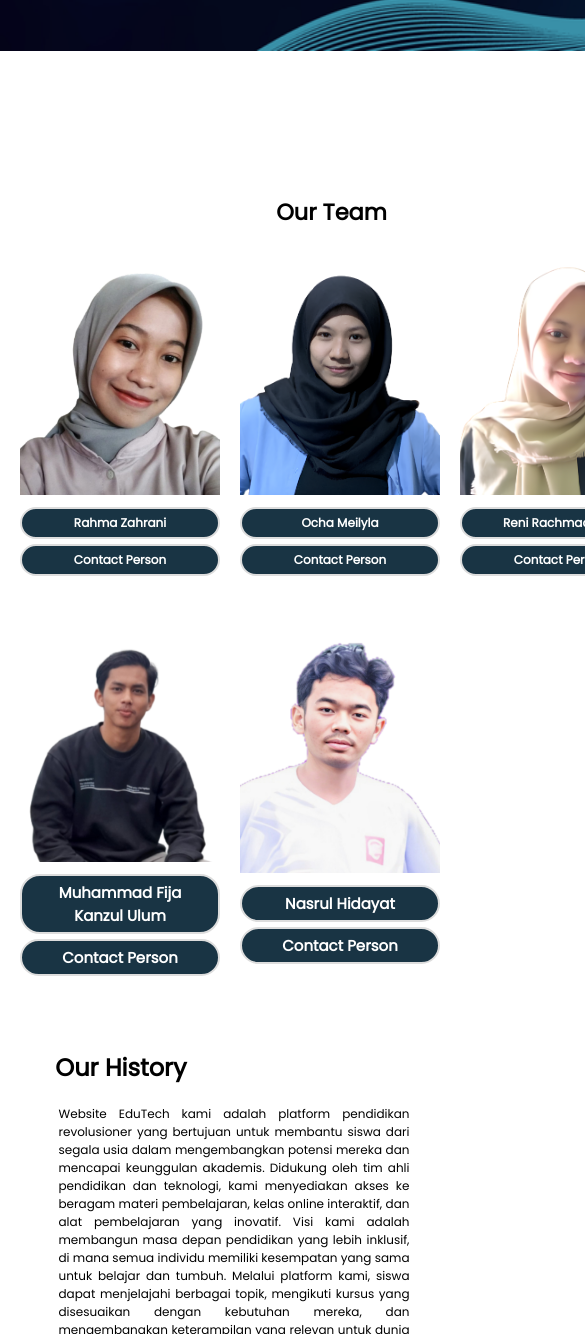
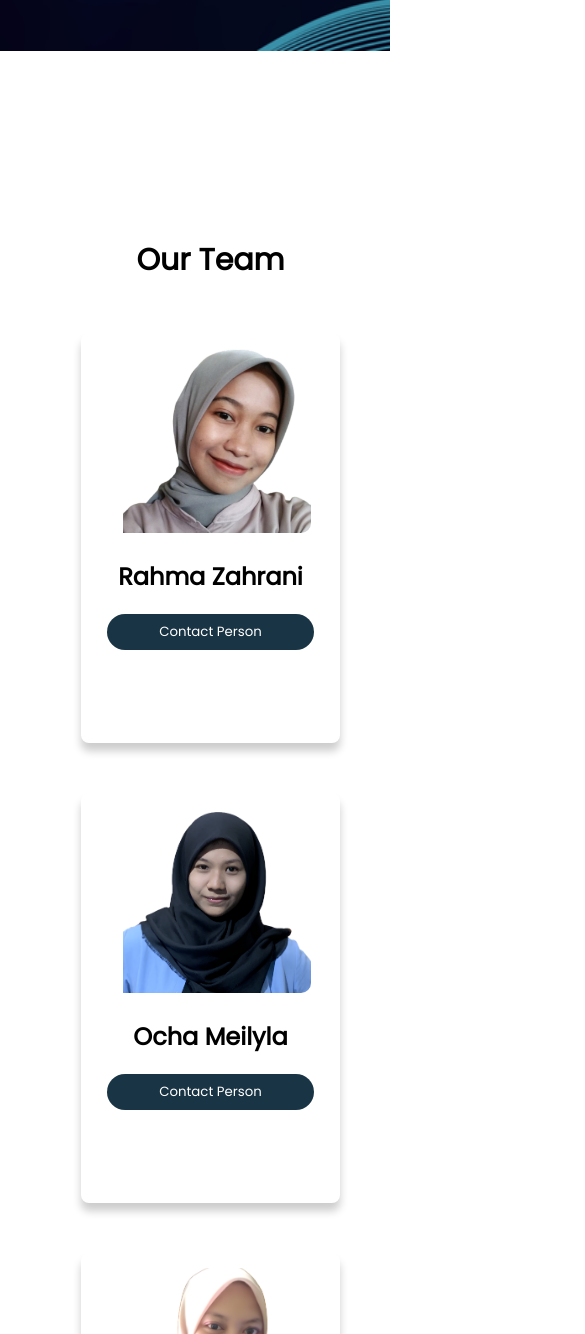
Before and after one commit to muhammadfija/FE-Jayapura-10, a plain HTML site: page About/EduSpaceAbout.html in a window 390 px wide. Shown: the part 666-2000 px from the top of the page, 585 px wide, since content can reach past the window. Drawn offline with nearby package versions, Linux system fonts and the light colour scheme.

Commit message:
Update Display Grid

```diff
--- a/About/EduSpaceAbout.css
+++ b/About/EduSpaceAbout.css
@@ -108,97 +108,86 @@ body{
     margin-top: -40px;
 }
 
-h3{
-    text-align: center;
-    line-height: 1.2;
-    font-size: 2rem;
-    margin-top: 20%;
-}
-
-.container{
-    display: flex;
-    justify-content: space-between;
-    align-items: center;
-    margin-right: 75px;
-    margin-top: 30px;
-}
-
-.container .Item{
-    padding: 10px;
-    margin: 5px;
-    text-align: center;
-    max-width: 300px;
-}
-
-.container a{
-    text-decoration: none;
-    text-align: center;
+.container {
+    margin-top: 15%;
     justify-content: center;
 }
 
-.container  p {
-    font-size: 15px;
-    color: white;
-    background-color: #193444;
-    border-radius: 25%;
-    margin-top: 10px;
-    font-weight: bold;
-    padding: 5px 15px;
-    border: 2px solid #ddd;
-    border-radius: 20px;
-    margin: 5px 0;
+.container h2{
     text-align: center;
+    font-family: 'Poppins';
+    font-size: 30px;
+    margin-bottom: 2%;
 }
 
-
-.container img.medium {
-    width: 300px;
-    height: auto;
+.grid{
+    display: flex;
+    flex-wrap: wrap;
+    justify-content: center;
+    align-items: center;
+    gap: 50px;
+    margin: 50px;
 }
 
-
-.container2{
-    display: flex;
-    justify-content: center;
-    align-items: center;
-    margin-right: 75px;
-    margin-top: 30px;
+.grid article{
+    box-shadow: 0 8px 8px 0 rgba(0, 0, 0, 0.2);
+    border-radius: 8px;
+    text-align: center;
+    background: #fff;
+    width: 280px;
+    height: 410px;
+    transition: 0.2s transform;
+    cursor: pointer;
 }
 
-.container2 .Item{
-    padding: 10px;
-    margin: 20px;
-    text-align: center;
-    max-width: 300px;
-
-}
-
-.container2 a{
-    text-decoration: none;
-    text-align: center;
+article {
+    display: block;
     justify-content: center;
 }
 
-.container2  p {
-    font-size: 15px;
+.grid article img{
+    padding-left: 12px;
+    padding-top: 15px;
+    width: 200px;
+    height: 200px;
+    border-radius: 10px;
+}
+
+.grid img {
+    padding-left: 12px;
+    padding-top: 9px;
+    width: 250px;
+    height: 250px;
+    border-radius: 30px;
+}
+
+img{
+    object-fit: cover;
+    overflow: clip;
+}
+
+.title h3{
+    display: block;
+    font-size: 1.5em;
+    margin-block-start: 0.83em;
+    margin-block-end: 0.83em;
+    margin-inline-start: 0px;
+    margin-inline-end: 0px;
+    font-weight: bold;
+}
+
+.grid button {
+    border: none;
+    outline: 0;
+    display: inline-block;
+    padding: 8px;
     color: white;
     background-color: #193444;
-    border-radius: 25%;
-    margin-top: 10px;
-    font-weight: bold;
-    padding: 5px 15px;
-    border: 2px solid #ddd;
     border-radius: 20px;
-    margin: 5px 0;
     text-align: center;
+    cursor: pointer;
+    width: 80%;
 }
-
-
-.container2 img.medium {
-    width: 300px;
-    height: auto;
-}
-
 
 h4{
     margin-left: 9%;
--- a/About/EduSpaceAbout.html
+++ b/About/EduSpaceAbout.html
@@ -35,44 +35,66 @@
     </div><br>
     <br>
 
-    <!-- Elemen kontainer Team 1 -->
-    <h3> Our Team</h3>
-    <div class="container">
-        <div class="Item item1"></div>
-            <a href="https://www.linkedin.com/in/rahma-zahrani-061938237" linkedin>
-                <img src="Rahma.jpg" class="medium">
-                <p> Rahma Zahrani </p>
-                <p> Contact Person</p>
-            </a>
-        <div class="Item item2"></div>
-            <a href="https://www.linkedin.com/in/ocha-meilyla-00476a284/" linkedin>
-                <img src="ocha.png" class="medium">
-                <p> Ocha Meilyla </p>
-                <p> Contact Person</p>
-            </a>
-        <div class="Item item3"></div>
-            <a href="https://www.linkedin.com/in/reni-rachmadhani-a48a4822a/" linkedin>
-                <img src="Reni.png" class="medium">
-                <p> Reni Rachmadhani </p>
-                <p> Contact Person</p>
-            </a>
-    </div>
-
-    <!-- Elemen kontainer Team 2 -->
-    <div class="container2">
-        <div class="Item item1"></div>
-            <a href="https://www.linkedin.com/in/muhammad-fija-kanzul-ulum-767618285" linkedin>
-                <img src="fija.jpg" class="medium">
-                <p> Muhammad Fija Kanzul Ulum </p>
-                <p> Contact Person </p>
-            </a>
-        <div class="Item item2"></div>
-            <a href="https://www.linkedin.com/in/nasrul-hidayat-64ab5a27b" linkedin>
-                <img src="Nasrul.jpg" class="medium">
-                <p> Nasrul Hidayat </p>
-                <p> Contact Person </p>
-            </a>
-    </div>
+    <section class="container">
+        <h2> Our Team </h2>
+        <div class="grid">
+            <article>
+                <img src="Rahma.jpg" alt="Rahma">
+                <div class="title">
+                    <h3> Rahma Zahrani </h3>
+                    <a href="https://www.linkedin.com/in/rahma-zahrani-061938237">
+                        <p>
+                            <button class="button"> Contact Person </button>
+                        </p>
+                    </a>
+                </div>
+            </article>
+            <article>
+                <img src="ocha.png" alt="Ocha">
+                <div class="title">
+                    <h3> Ocha Meilyla </h3>
+                    <a href="https://www.linkedin.com/in/ocha-meilyla-00476a284/">
+                        <p>
+                            <button class="button"> Contact Person </button>
+                        </p>
+                    </a>
+                </div>
+            </article>
+            <article>
+                <img src="Reni.png" alt="Reni">
+                <div class="title">
+                    <h3> Reni Rachmadhani </h3>
+                    <a href="https://www.linkedin.com/in/reni-rachmadhani-a48a4822a/">
+                        <p>
+                            <button class="button"> Contact Person </button>
+                        </p>
+                    </a>
+                </div>
+            </article>
+            <article>
+                <img src="fija.jpg" alt="Fija">
+                <div class="title">
+                    <h3> Muhammad Fija Kanzul Ulum </h3>
+                    <a href="https://www.linkedin.com/in/muhammad-fija-kanzul-ulum-767618285">
+                        <p>
+                            <button class="button"> Contact Person </button>
+                        </p>
+                    </a>
+                </div>
+            </article>
+            <article>
+                <img src="Nasrul.jpg" alt="Nasrul">
+                <div class="title">
+                    <h3> Nasrul Hidayat </h3>
+                    <a href="https://www.linkedin.com/in/nasrul-hidayat-64ab5a27b">
+                        <p>
+                            <button class="button"> Contact Person </button>
+                        </p>
+                    </a>
+                </div>
+            </article>
+        </div>
+    </section>
 
     <section class="history">
         <h4>Our History</h4>
--- a/About/ResponsiveTablet.css
+++ b/About/ResponsiveTablet.css
@@ -1,96 +1,80 @@
-@media (max-width: 768px) {
-    .header-about {
-        padding: 10px 5%;
+@media screen and (max-width: 768px) {
+    #menu-icon{
+        display: initial;
+        color: #193444;
     }
 
-    .navbar-about a::after{
-        content: '';
-        height: 3px;
-        width: 0;
-        background: #193444;
+    .logo{
+        width: 130px;
+        height: auto;
+    }
+    header .navbar-program{
         position: absolute;
+        display: flex;
+        top: -400px;
         left: 0;
-        bottom: -10px;
-        transition: 0.5s;
+        right: 0;
+        flex-direction: column;
+        text-align: center;
+        background-color: #f8f8f8;
+        transition: .3s;
     }
 
-    .navbar-about a:hover::after{
-        width:100%;
+    .navbar-program.active{
+        top: 70px;
     }
 
-    .navbar-about a.active,
-    .navbar-about a:hover{
-        color: #193444;
-        font-weight: bolder;
+    .navbar-program a{
+        padding: 1.5rem;
+        display: block;
     }
 
-    .navbar-about  a.active:after{
-        width: 100%;
+    .navbar-program  a:after{
+        left: 40%;
+        bottom: 10px;
     }
-    .navbar-about a {
-        margin: 0 10px; /* Mengurangi margin untuk item navigasi */
+
+    .navbar-program a.active:after{
+        width: 20%;
+    }
+
+    .navbar-program a:hover:after{
+        width: 20%;
     }
 
     .home-content h1 {
-        font-size: 36px; /* Mengurangi ukuran font untuk h1 */
-        padding: 110px; /* Mengurangi padding untuk h1 */
+        font-size: 36px;
+        padding: 110px;
     }
 
     .home-content p {
-        font-size: 16px; /* Mengurangi ukuran font untuk paragraf */
-        margin-left: 5%; /* Mengurangi margin kiri untuk paragraf */
-        margin-top: -10px; /* Mengurangi margin atas untuk paragraf */
-    }
-
-    h3 {
-        margin-top: 10%; /* Mengurangi margin atas untuk h3 */
+        font-size: 16px;
+        margin-left: 5%;
+        margin-top: -10px;
     }
 
     .container {
-        margin-right: 30px; /* Mengurangi margin kanan untuk kontainer */
-        margin-top: 20px; /* Mengurangi margin atas untuk kontainer */
-    }
-
-    .container .Item {
-        padding: 5px; /* Mengurangi padding untuk item kontainer */
-        margin: 5px; /* Mengurangi margin untuk item kontainer */
-    }
-
-    .container p {
-        font-size: 12px; /* Mengurangi ukuran font untuk paragraf */
-        margin-top: 5px; /* Mengurangi margin atas untuk paragraf */
-    }
-
-    .container img.medium {
-        width: 200px; /* Mengurangi ukuran gambar */
-        height: auto;
+        padding-top: 50%;
     }
 
     h4 {
-        margin-left: 5%; /* Mengurangi margin kiri untuk h4 */
-        margin-top: 10px; /* Mengurangi margin atas untuk h4 */
-        font-size: 24px; /* Mengurangi ukuran font untuk h4 */
-    }
-
-    .container2 {
-        display: flex;
-        justify-content: space-between;
-        align-items: center;
-
+        margin-left: 5%;
+        margin-top: 10px;
+        font-size: 24px;
     }
 
     .container3 {
-        margin-left: 5%; /* Mengurangi margin kiri untuk kontainer3 */
-        margin-right: 10px; /* Mengurangi margin kanan untuk kontainer3 */
+        margin-left: 5%;
+        margin-right: 10px;
     }
 
     .container3 p {
-        font-size: 12px; /* Mengurangi ukuran font untuk paragraf pada kontainer3 */
+        font-size: 12px;
     }
 
     .container3 img {
-        width: 250px; /* Mengurangi ukuran gambar pada kontainer3 */
-        height: 200px;
+        width: 250px;
+        height:200px;
     }
 
 }
--- a/About/Responsivemobile.css
+++ b/About/Responsivemobile.css
@@ -66,49 +66,9 @@
         margin-top: 100%;
     }
 
-    h3 {
-        margin-left: 60%;
-        padding-top: 45%;
-        padding-left: 10%;
-        font-size: 1.4rem;
-    }
-
     .container {
-        margin-right: 30px;
-        margin-top: 20px;
-    }
-
-    .container .Item {
-        padding: 5px;
-        padding-right: 1%;
-        margin: 5px;
-        width: 90px;
-    }
-
-    .container p {
-        font-size: 12px;
-        margin-top: 5px;
-    }
-
-    .container img.medium {
-        width: 200px;
-        height: auto;
-    }
-
-    .container2 {
-        margin-right: 30px;
-        margin-top: 30px;
-    }
-
-    .container2 .Item{
-        padding: 5px;
-        margin: 5px;
-
-    }
-
-    .container2 img.medium {
-        width: 200px;
-        height: auto;
+        padding-top: 25%;
+        padding-left: 31px;
     }
 
     .history{
@@ -119,25 +79,24 @@
 
     h4 {
         font-size: 24px;
-        padding-right: 43%;
+        text-align: center;
+        padding-right: 5%;
     }
 
     .container3 {
-        width: 100%;
-        display: flex;
+        display: block;
         flex-direction: column;
-        padding-left: 10%;
     }
 
     .contered text {
         text-align: center;
-        padding-bottom: 15%;
-
+        align-items: center;
     }
 
     .container3 img{
         max-width: 100%;
         margin-left: 50px;
+        margin-top: 10%;
     }
 
     .footer{
```
